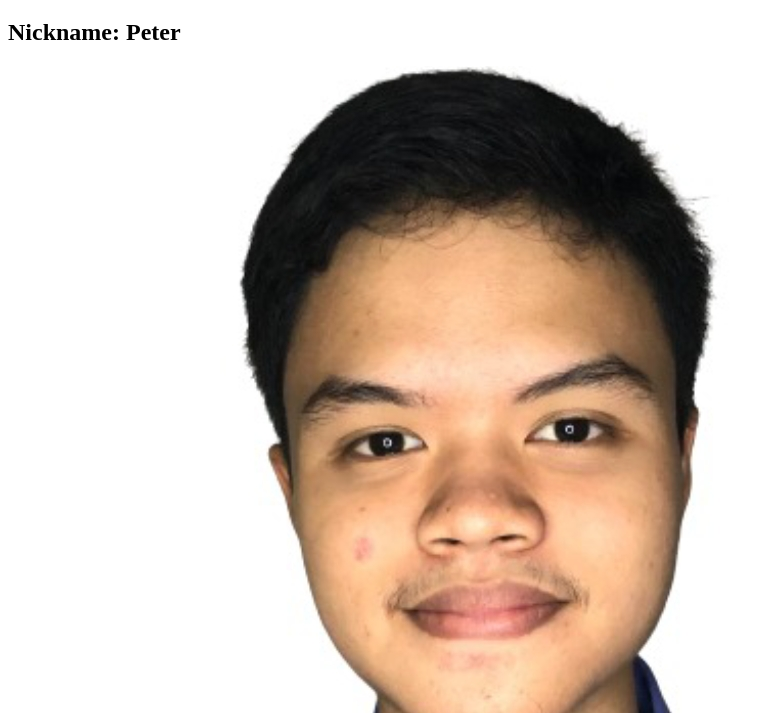
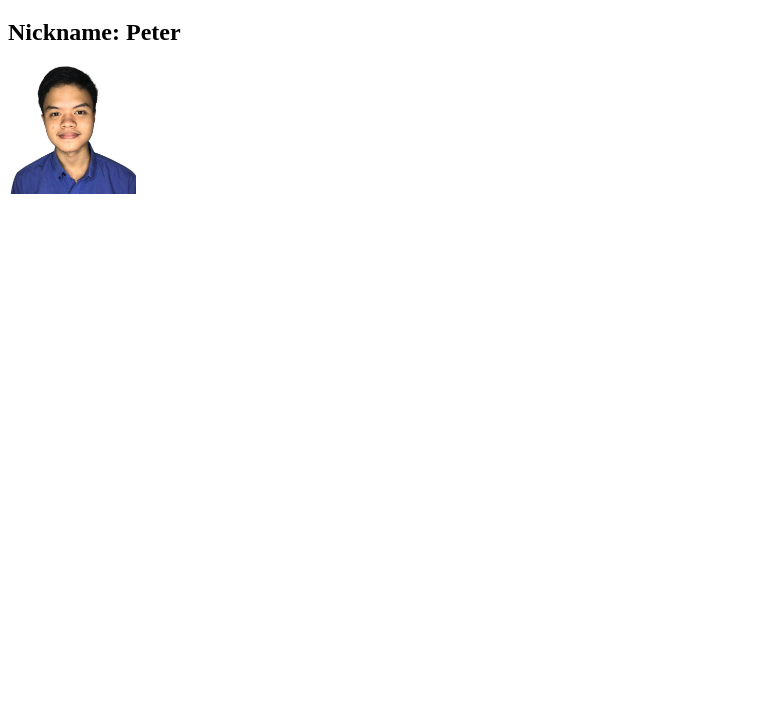
Before and after one commit to PeterArpon/PeterArpon.github.io, a plain HTML site: page index.html in a window 1280 px wide. Shown: the part 87-800 px from the top of the page, without its empty margins (0-772 px from the left). Drawn offline with Linux system fonts and the light colour scheme.

Commit message:
style: Changed the size of the image on the site

```diff
--- a/index.html
+++ b/index.html
@@ -8,6 +8,6 @@ Hello World
 <body>
     <h1> Name: Peter Kyle Jr M. Arpon </h1>
     <h2> Nickname: Peter </h2>
-    <img src="ID picture.jpg" alt="A cute looking guy, by my standards that is">
+    <img src="ID picture.jpg" alt="A cute looking guy, by my standards that is" width="128" height="128">
 </body>
 </html>
```
